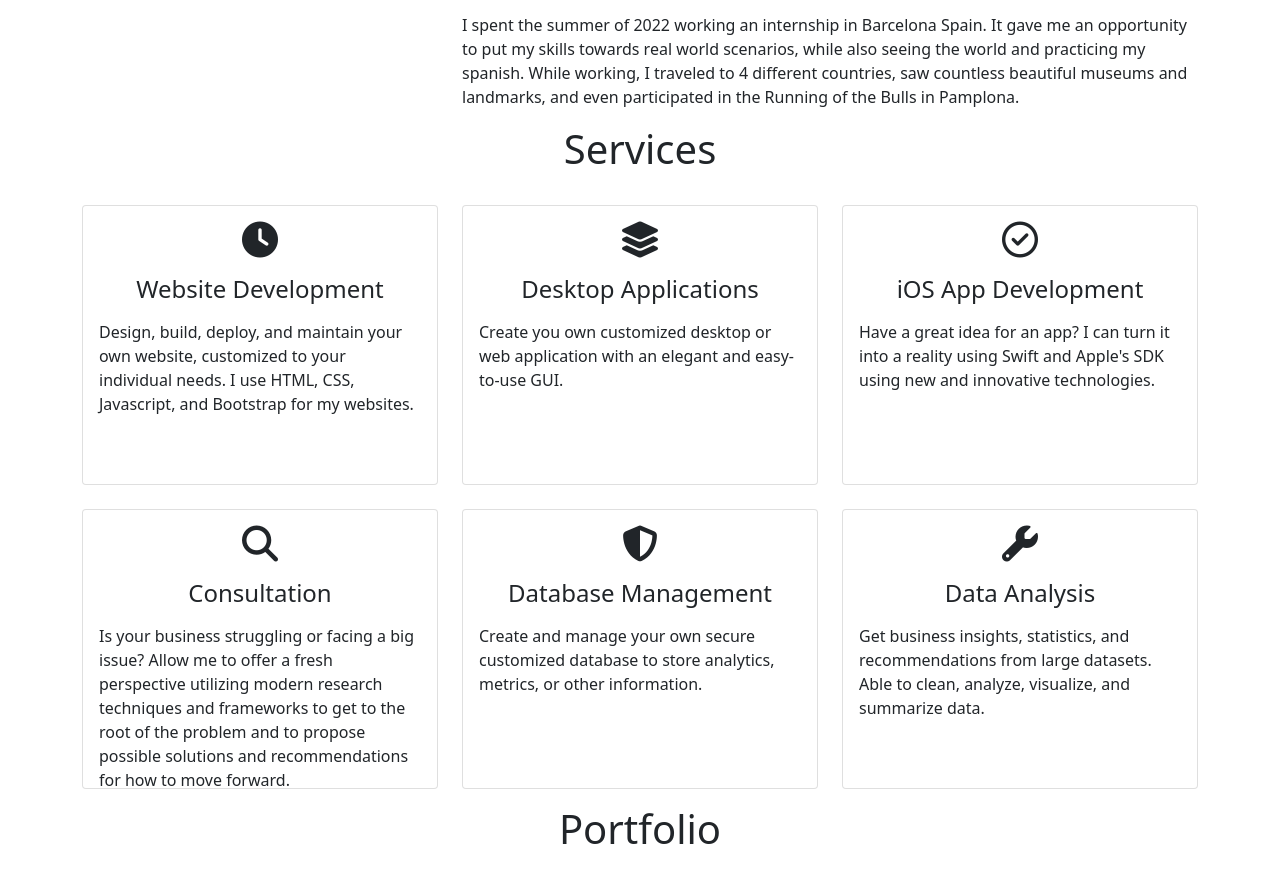
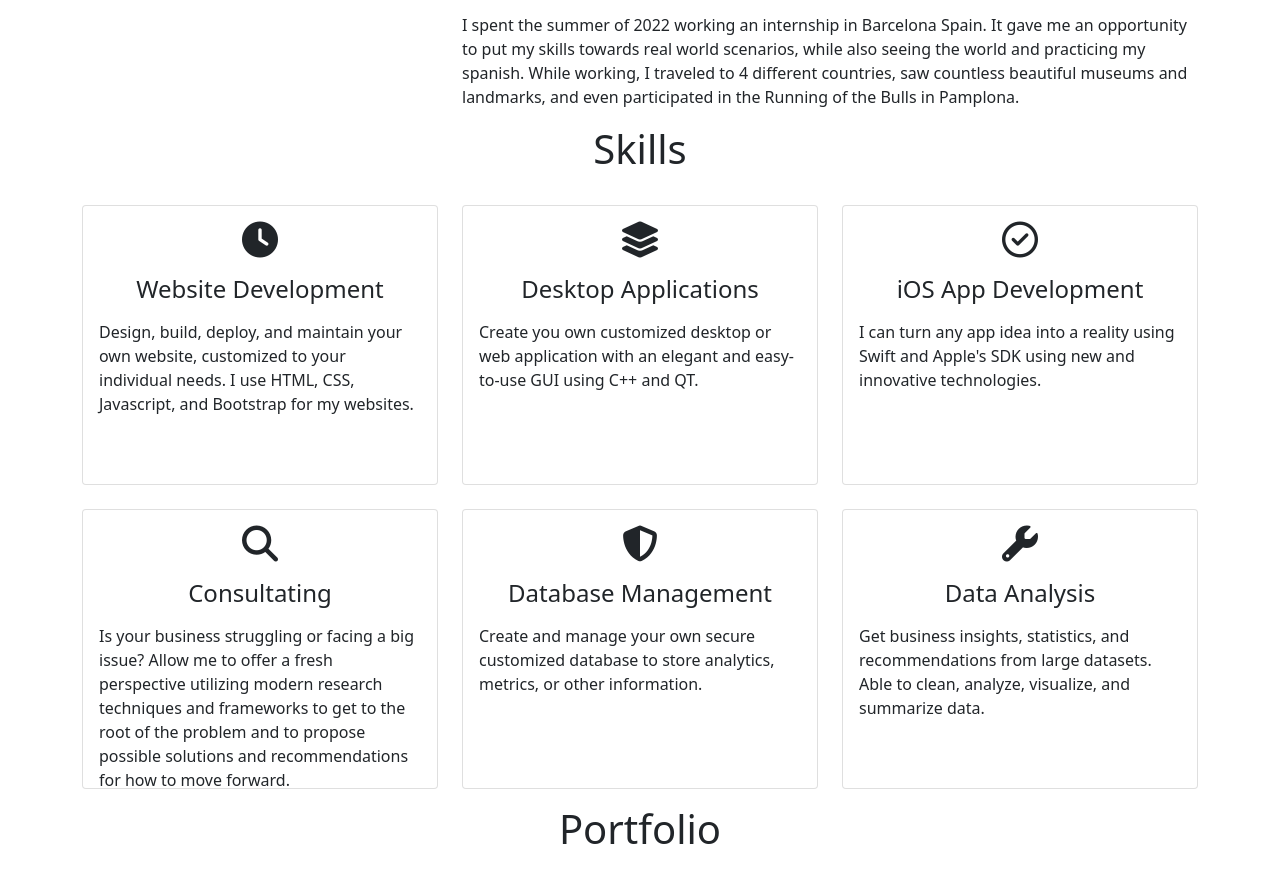
Before and after one commit to mrro253/mrro253.github.io, a plain HTML site: page index.html in a window 1280 px wide. Shown: the part 1267-2149 px from the top of the page. Drawn offline with nearby package versions, Linux system fonts and the light colour scheme; grey boxes are pictures that could not be loaded; a script that the page names is missing.

Commit message:
Fix services section

```diff
--- a/index.html
+++ b/index.html
@@ -115,7 +115,7 @@
     <!-- services section-->
     <section id="services">
         <div class="container">
-            <h1 class="text-center">Services</h1>
+            <h1 class="text-center">Skills</h1>
             <div class="row">
                 <div class="col-lg-4 mt-4">
                     <div class="card servicesText">
@@ -133,7 +133,7 @@
                         <div class="card-body">
                             <i class='fas servicesIcon fa-layer-group'></i>
                             <h4 class="card-title mt-3">Desktop Applications</h4>
-                            <p class="card-text mt-3">Create you own customized desktop or web application with an elegant and easy-to-use GUI.
+                            <p class="card-text mt-3">Create you own customized desktop or web application with an elegant and easy-to-use GUI using C++ and QT.
                             </p>
                         </div>
                     </div>
@@ -144,7 +144,7 @@
                         <div class="card-body">
                             <i class='far servicesIcon fa-check-circle'></i>
                             <h4 class="card-title mt-3">iOS App Development</h4>
-                            <p class="card-text mt-3">Have a great idea for an app? I can turn it into a reality using Swift and Apple's SDK using new and innovative technologies.
+                            <p class="card-text mt-3">I can turn any app idea into a reality using Swift and Apple's SDK using new and innovative technologies.
                             </p>
                         </div>
                     </div>
@@ -156,7 +156,7 @@
                     <div class="card servicesText">
                         <div class="card-body">
                             <i class='fas servicesIcon fa-search'></i>
-                            <h4 class="card-title mt-3">Consultation</h4>
+                            <h4 class="card-title mt-3">Consultating</h4>
                             <p class="card-text mt-3">Is your business struggling or facing a big issue? Allow me to offer a fresh perspective utilizing modern research
                                 techniques and frameworks to get to the root of the problem and to propose possible solutions and recommendations for how to move forward.
                             </p>
```
